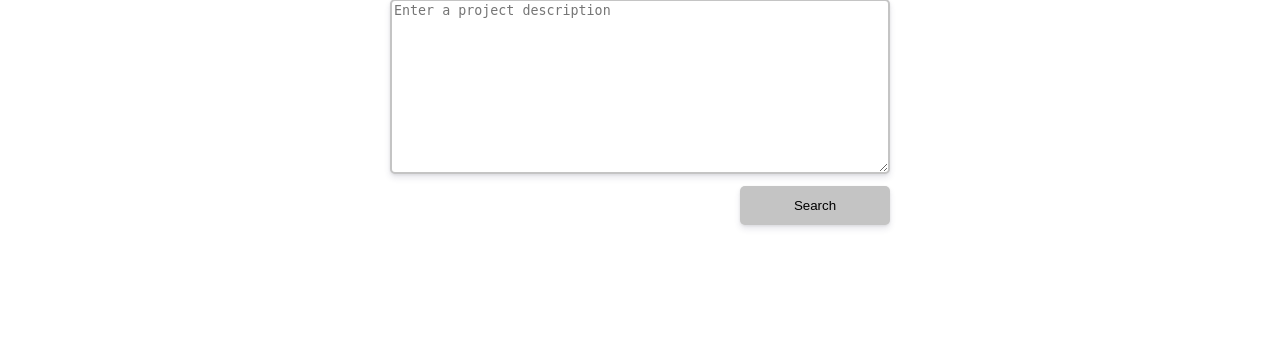
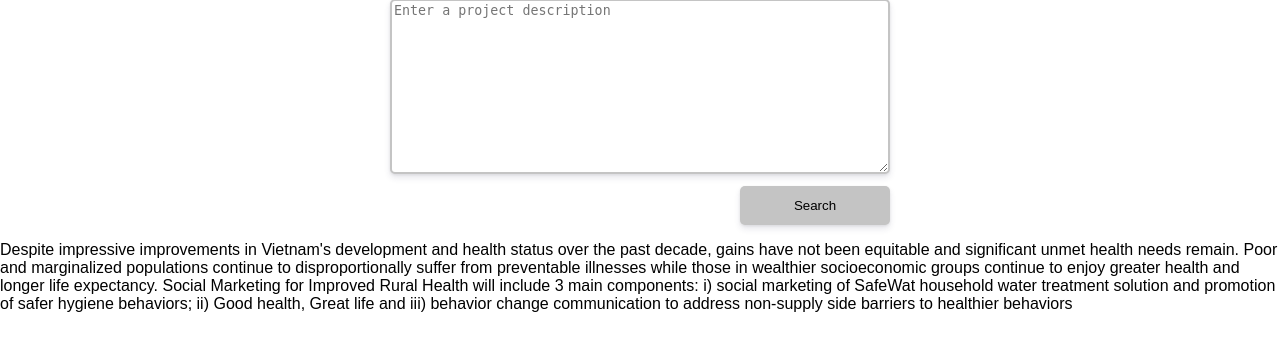
Before and after one commit to datasciencecampus/iati-partner-search, a Flask app: page / in a window 1280 px wide. Shown: the part 141-492 px from the top of the page. Run offline with Flask 2, Linux system fonts and the light colour scheme.

Commit message:
Update view templates

```diff
--- a/app/templates/index.html
+++ b/app/templates/index.html
@@ -12,5 +12,18 @@
     ></textarea>
     <button type="submit">Search</button>
   </form>
+
+  <p>
+    Despite impressive improvements in Vietnam's development and health status
+    over the past decade, gains have not been equitable and significant unmet
+    health needs remain. Poor and marginalized populations continue to
+    disproportionally suffer from preventable illnesses while those in wealthier
+    socioeconomic groups continue to enjoy greater health and longer life
+    expectancy. Social Marketing for Improved Rural Health will include 3 main
+    components: i) social marketing of SafeWat household water treatment
+    solution and promotion of safer hygiene behaviors; ii) Good health, Great
+    life and iii) behavior change communication to address non-supply side
+    barriers to healthier behaviors
+  </p>
 </div>
 {% endblock %}
--- a/app/templates/results.html
+++ b/app/templates/results.html
@@ -1,9 +1,7 @@
 {% extends "base.html" %} {% block content %}
 <div class="results">
   <h1>Organisations</h1>
-  {% for result in results %}
-  <a href="#">{{ result }}</a>
-  {% endfor %}
+  {{ results | safe }}
   <a href="/">Search again</a>
 </div>
 {% endblock %}
```
